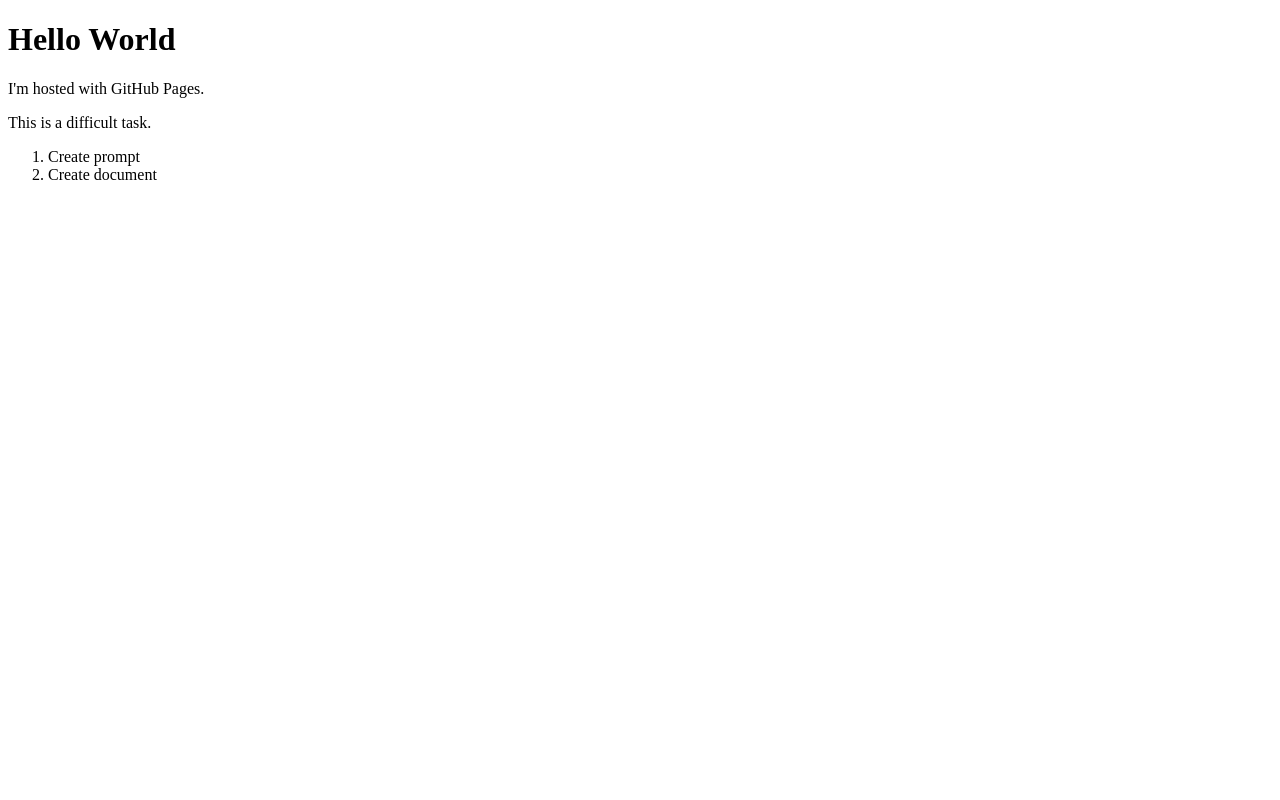
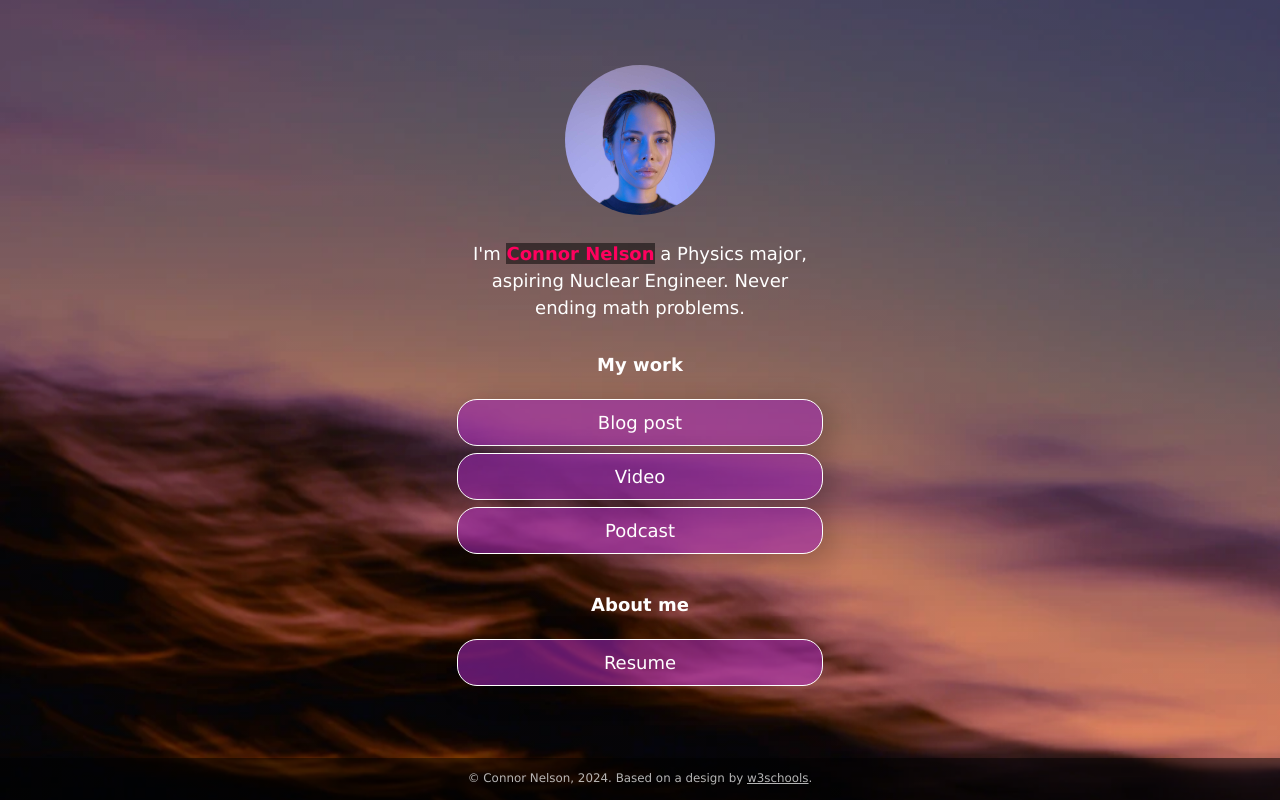
Before and after one commit to Connor27-n/Connor27-n.github.io, a plain HTML site: page index.html in a window 1280 px wide. Drawn offline with Linux system fonts and the light colour scheme.

Commit message:
added new files

```diff
--- /dev/null
+++ b/css/style.css
@@ -0,0 +1,231 @@
+:root {
+    --primaryText: #fff;
+    --secondaryText: #ff015e;
+    --primary: rgba(156, 39, 176, .60);
+    --secondary: rgba(255, 1, 94, .60);
+    --buttonHover: rgba(156, 39, 176, .40);
+    --smallButtonHover: rgba(0, 0, 0, .25);
+}
+
+html {
+    box-sizing: border-box;
+    /* keeps button boxes within phone screen width */
+    -ms-text-size-adjust: 100%;
+    -webkit-text-size-adjust: 100%;
+    height: 100%;
+}
+
+*,
+*:before,
+*:after {
+    box-sizing: inherit;
+}
+
+body {
+    margin: 0;
+    min-height: 100%;
+    /* The image used for the site background. Try changing skyscape.jpg to stars.jpg. Put a replacement photo in the images folder and, in line 21 below, replace skyscape.jpg with yourbackgroundfilename.jpg */
+    /* The linear gradient darkens the image, like putting a sunglasses lens on top of it. If you want to darken the image even more, change 0.1 (both times) to 0.3 or higher */
+    background: linear-gradient(rgba(0, 0, 0, 0.1), rgba(0, 0, 0, 0.1)), url(../images/skyscape.jpg);
+    /* Prevents the browser from repeating or "tiling" the background image */
+    background-repeat: no-repeat;
+    background-position: center;
+    /* Freezes the image so that even the content scrolls down, the background stays put */
+    background-attachment: fixed;
+    /* Resizes the background image to cover the entire container */
+    background-size: cover;
+    font-family: Futura, Verdana, sans-serif;
+    line-height: 1.5;
+    font-size: 18px;
+    display: flex;
+    flex-direction: column;
+    justify-content: space-around;
+    align-items: center;
+}
+
+h1 {
+    font-size: 1em;
+}
+
+h2 {
+    font-size: 1em;
+    margin-bottom: 0;
+}
+
+img {
+    margin: .5em 1em;
+    /* border: 1px solid #ccc; */
+    border-radius: 50%;
+    height: 150px;
+    max-width: 100%;
+    object-fit: cover;
+    /* Resizes the image to cover the entire container */
+}
+
+.container {
+    text-align: center;
+    width: 100%;
+    padding: 0;
+    margin-right: auto;
+    margin-left: auto;
+    flex: 1;
+    display: flex;
+    flex-direction: column;
+    justify-content: center;
+}
+
+.image-container {
+    text-align: center;
+    width: 100%;
+}
+
+.main-text-color {
+    color: var(--primaryText);
+}
+
+.name {
+    color: var(--secondaryText);
+}
+
+.name strong {
+    background-color: rgba(0, 0, 0, 0.50);
+}
+
+.section-header {
+    padding-top: .5em;
+}
+
+.button,
+.intro,
+.links-container,
+.slidedown,
+.external-link {
+    width: 100%;
+    min-width: 50%;
+    padding: .5em 1em;
+    text-decoration: none;
+    color: inherit;
+    text-align: center;
+}
+
+.button, .external-link {
+    border: 1px solid var(--primaryText);
+    border-radius: 20px;
+    box-shadow: 7px 6px 28px 1px rgba(0, 0, 0, 0.24);
+    overflow: hidden;
+    white-space: nowrap;
+    display: inline-block;
+    background-color: var(--primary);
+    cursor: pointer;
+    transition: 0.2s all;
+}
+
+.button:not(.highlight) {
+    background-color: var(--primary);
+}
+
+@media (hover: hover) {
+    .button:hover { background-color: var(--buttonHover); }
+}
+
+.button.highlight {
+    background-color: var(--secondary);
+}
+
+.button:active, .external-link:active {
+    transform: scale(0.98);
+    /* Scaling button to 0.98 to its original size */
+    box-shadow: 3px 2px 22px 1px rgba(0, 0, 0, 0.24);
+    /* Lowering the shadow */
+}
+
+.intro {
+    margin: 0 auto;
+}
+
+.section {
+    margin-top: 1em;
+}
+
+.slidedown {
+    margin: 0 auto;
+    padding: 0;
+    -webkit-transition: height .4s ease;
+    -o-transition: height .4s ease;
+    transition: height .4s ease;
+    overflow: hidden;
+    height: 0;
+}
+
+.external-link {
+    border: 1px solid var(--primaryText);
+    border-radius: 20px;
+    background-color: transparent;
+    display: flex;
+    align-items: center;
+    justify-content: center;
+    padding: 0;
+    margin: .5em auto 1.5em auto;
+    text-decoration: none;
+    color: inherit;
+    height: 2em;
+    width: 6em;
+}
+
+.external-link:hover {
+    background-color: var(--smallButtonHover)
+}
+
+.description {
+    display: flex;
+    text-align: left;
+    flex-direction: column;
+    padding: 0 .6em;
+}
+
+.description > p {
+    margin: .5em 0;
+}
+
+.footer {
+  font-size: .66em;
+  background-color: rgba(0, 0, 0, .5);
+  color: rgba(225, 225, 225, .8);
+  text-decoration: none;
+  width: 100%;
+  min-height: 3em;
+  display: flex;
+  align-items: center;
+  justify-content: center;
+  position: relative;
+}
+
+.footer a {
+    color: inherit;
+}
+
+/* Media queries allow you to change style properties according to the screen width. In this case, if the screen is AT LEAST 540 pixels wide (bigger than a standard phone), the .container resizes to 540 pixels and the buttons and intro resize to 85% of the container width */
+@media (min-width: 540px) {
+    .container {
+        max-width: 540px;
+    }
+
+    .button,
+    .intro,
+    .slidedown {
+        width: 85%;
+    }
+}
+
+/* If the screen is AT LEAST 768 pixels wide (standard tablet or larger), the .container resizes to 750 pixels and the buttons and intro resize to 40% of the container width */
+@media (min-width: 768px) {
+    .container {
+        max-width: 768px;
+    }
+
+    .button,
+    .intro,
+    .slidedown {
+        width: 40%;
+    }
+}
--- a/index.html
+++ b/index.html
@@ -1,13 +1,74 @@
 <!DOCTYPE html>
-<html>
-<body>
-<h1>Hello World</h1>
-<p>I'm hosted with GitHub Pages.</p>
-<p>This is a difficult task.</p>
-<ol>
-    <li>Create prompt
-    </li>
-    <li>Create document</li>
-</ol>
+<!-- This page is adapted from w3schools "How to make a link tree website https://www.w3schools.com/howto/howto_website_create_linktree.asp" -->
+<html lang="en">
+
+<head>
+  <meta charset="utf-8" />
+  <meta name="viewport" content="width=device-width, initial-scale=1" />
+  <!-- Add your name below -->
+  <title>Connor Nelson</title>
+  <link rel="stylesheet" href="css/style.css">
+</head>
+
+<body class="main-text-color">
+  <!-- Content container. Everything except footer goes here -->
+  <div class="container">
+    <!-- Image and name container. Put your replacement photo—which you should crop to be square—in the images folder, then change the source attribute to images/yourportraitfilename.jpg. This path says, "Look in the images folder for yourportraitfilename.jpg." Be sure to change the alt text, too. -->
+    <div class="image-container">
+      <img src="images/portrait.jpg" alt="Photo by Art Hauntington">
+    </div>
+    <div class="intro">
+      I'm <span class="name"><strong>Connor Nelson</strong></span> a Physics major, aspiring Nuclear Engineer. Never ending math problems.
+    </div>
+    <div class="section-header">
+      <h1>My work</h1>
+    </div>
+    <!-- Replace the # inside of the href="#" with your links. -->
+    <div class="links-container">
+      <div class="button toggle">Blog post</div>
+      <div class="slidedown">
+        <div class="description">
+          <h2>Blog post title</h2>
+          <p>Here, add a short but appealing description of your blog post.</p>
+          <a href="#" class="external-link" target="_blank">Read</a>
+        </div>
+      </div>
+
+      <div class="button toggle">Video</div>
+      <div class="slidedown">
+        <div class="description">
+          <h2>Video title</h2>
+          <p>Add a short but appealing description of your video.</p>
+          <a href="#" class="external-link" target="_blank">Watch</a>
+        </div>
+      </div>
+
+      <div class="button toggle">Podcast</div>
+      <div class="slidedown">
+        <div class="description">
+          <h2>Podcast title</h2>
+          <p>Add a short but appealing description of your podcast</p>
+          <a href="#" class="external-link" target="_blank">Listen</a>
+        </div>
+      </div>
+    </div>
+
+    <!-- Replace # with PDF from Google Docs, or replace the entire section with whatever you want. Or delete it! Or add another section below it!-->
+    <div class="section-header">
+      <h1>About me</h1>
+    </div>
+
+    <div class="links-container">
+      <a href="https://drive.google.com" class="button" target="_blank">Resume</a>
+    </div>
+
+  </div>
+  <div class="footer">
+    <p>© Connor Nelson, 2024. Based on a design by <a
+        href="https://www.w3schools.com/howto/howto_website_create_linktree.asp" target="_blank">w3schools</a>.
+    </p>
+  </div>
+  <script type="text/javascript" src="js/slider.js"></script>
 </body>
+
 </html>
--- /dev/null
+++ b/js/slider.js
@@ -0,0 +1,19 @@
+document.addEventListener("DOMContentLoaded", () => {
+  const a = document.querySelectorAll(".toggle");
+  a.forEach((e) => {
+    e.addEventListener("click", function () {
+      let slider = this.nextElementSibling;
+      if (slider.style.height) {
+        slider.style.height = null;
+        e.classList.remove("highlight");
+      } else {
+        document.querySelectorAll(".toggle.highlight").forEach((f) => {
+          f.classList.remove("highlight");
+          f.nextElementSibling.style.height = null;
+        });
+        e.classList.add("highlight");
+        slider.style.height = slider.scrollHeight + "px";
+      }
+    })
+  })
+})
```
Also changed, not shown: images/portrait.jpg (added), images/skyscape.jpg (added), images/stars.jpg (added).
